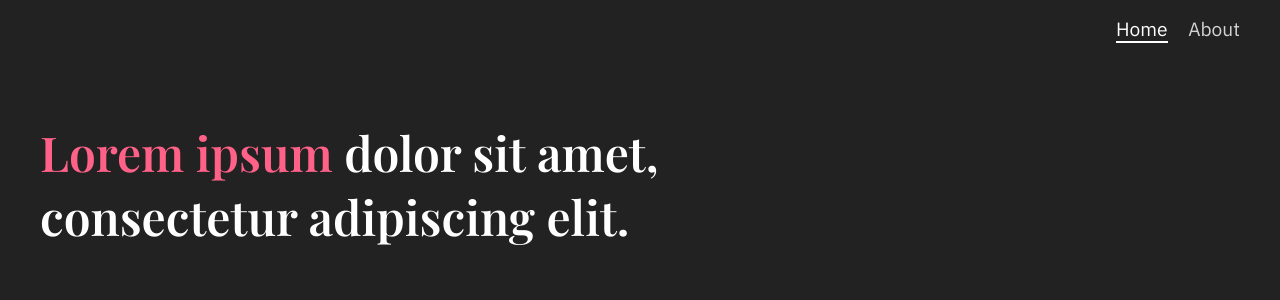
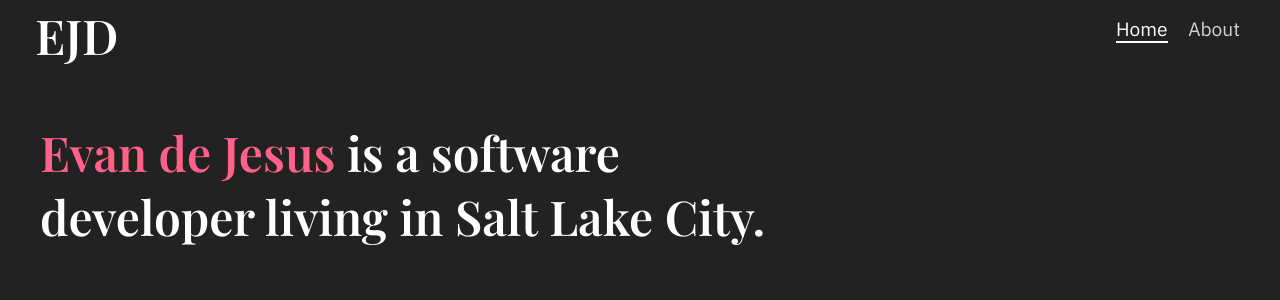
Before and after one commit to evandejesus/evandejes.us, a Jekyll site: the page built from index.html, in a window 1280 px wide. Shown: the top 300 px of the page. Built offline with Jekyll 4.4.1, drawn with Linux system fonts in a browser that asks for light colours.

Commit message:
update css, update header

```diff
--- a/_includes/header.html
+++ b/_includes/header.html
@@ -1,6 +1,10 @@
 <div class="main-header">
   <div class="header-content">
-    <div class="logo-wrapper"></div>
+    <div class="logo-wrapper">
+      <div class="logo-placeholder">
+        EJD
+      </div>
+    </div>
     <div class="nav-wrapper">
         <ul class="mobile-dropdown" itemscope itemtype="http://schema.org/SiteNavigationElement">
             {% for link in site.navigation %}
--- a/_sass/header.scss
+++ b/_sass/header.scss
@@ -23,16 +23,32 @@
     @include grid-container;
 
     .logo-wrapper {
-        grid-column: span 4;
+        @include grid-column(2);
+
+        @include grid-media(tablet) {
+            @include grid-column(4);
+          }
+
+        .logo-placeholder {
+        font-family: 'Playfair Display', serif;
+
+            margin: 0.2rem;
+        }
     }
 
     .nav-wrapper {
-        grid-column: span 8;
+        @include grid-column(4);
+
+        @include grid-media(tablet) {
+            @include grid-column(8);
+          }
+
         text-align: right;
 
         ul {
             margin: 1rem 0;
             font-size: 1.2rem;
+            vertical-align: middle;
         }
 
         li {
--- a/_sass/variables.scss
+++ b/_sass/variables.scss
@@ -3,8 +3,8 @@ $background-color-alt: #434242;
 $body-color: #FFF;
 $highlight-color: #FF6188;
 $body-font: "IBMPlexSansRegular";
-$paragraph-normal-font-size: 16px;
-$paragraph-large-font-size: 20px;
+$paragraph-normal-font-size: rem(16px);
+$paragraph-large-font-size: rem(22px);
 $page-margin: rem(32px);
 $gutter: rem(24px);
 $gutter-row: rem(24px);
--- a/about.html
+++ b/about.html
@@ -3,11 +3,9 @@ layout: default
 title: About
 
 intro: |
-  I am a software developer and cloud engineer based in Salt Lake City, Utah. I focus on building and managing infrastructure for high performance cloud-native applications. I am certified as an AWS architect and Kubernetes Application Developer, and I leverage these skills to build robust production websites.
+  I am a software developer and cloud engineer from Detroit, Michigan and currently based in Salt Lake City, Utah. I focus on building and managing infrastructure for high performance cloud-native applications. I am certified as an AWS architect and Kubernetes Application Developer, and I leverage these skills to build robust production websites.
 
-  I am currently a cloud engineer for <a href="https://chess.com">Chess.com</a>.
-
-  Prior to this, I worked as a software developer / devops engineer for <a href="https://24g.com">24G</a> where I built digital experiences for clients including the New York Times, Google, Porsche, Volkswagen, and more.
+  I am currently a cloud engineer for <a href="https://chess.com">Chess.com</a>. Prior to this, I worked as a software developer / devops engineer for <a href="https://24g.com">24G</a> where I built digital experiences for clients including the New York Times, Google, Porsche, Volkswagen, and more.
 ---
 
 <div class="about-wrapper">
--- a/index.html
+++ b/index.html
@@ -5,7 +5,7 @@
 
 <div class="home-wrapper">
   <h1 class="title">
-    <span class="highlight">Lorem ipsum</span> dolor sit amet, consectetur
-    adipiscing elit.
+    <span class="highlight">Evan de Jesus</span> is a software developer living
+    in Salt Lake City.
   </h1>
 </div>
```
